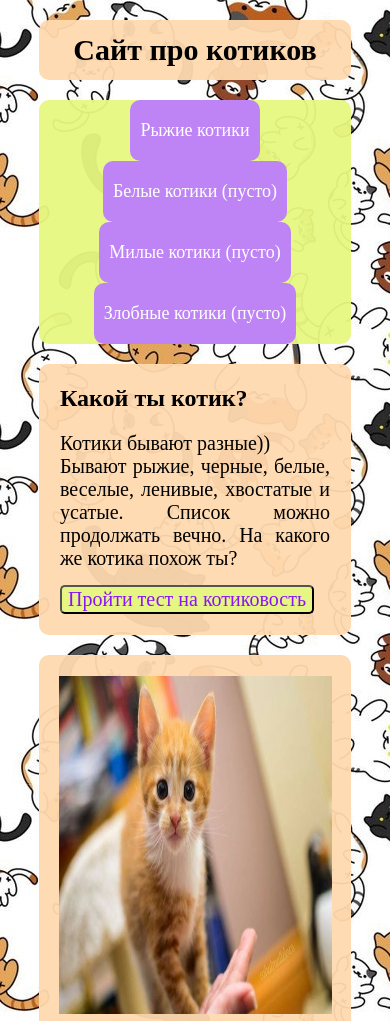
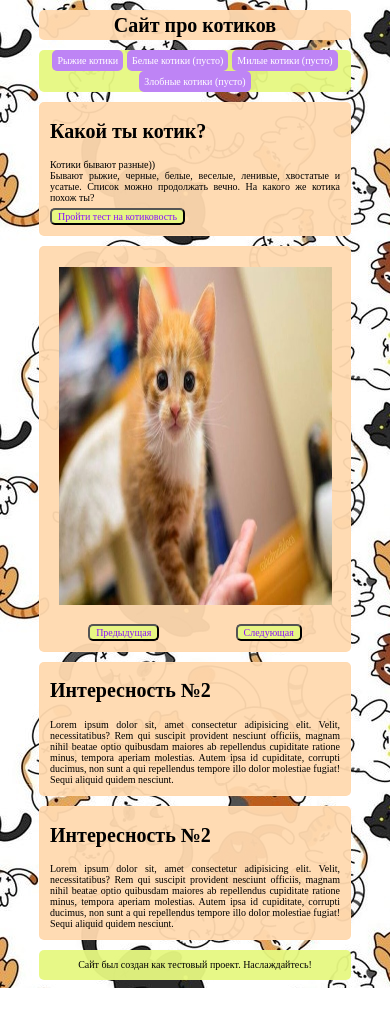
Before and after one commit to KHTRE/KHTRE.github.io, a plain HTML site: page index.html in a window 390 px wide. Shown: the top 1021 px of the page. After the commit the page ends 988 px from the top, so only its background shows below. Drawn offline with Linux system fonts and the light colour scheme.

Commit message:
Add files via upload

```diff
--- a/style.css
+++ b/style.css
@@ -1,6 +1,10 @@
 * {
   box-sizing: border-box;
 }
+
+
+
+
 
 html {
   scroll-behavior: smooth;
@@ -20,7 +24,7 @@ html {
   box-sizing: border-box;
   width: 80vw;
   margin: 0 auto;
-  /* border: 1px solid black */
+
 }
 
 .bacground-main {
@@ -213,6 +217,12 @@ html {
 }
 
 
+
+
+
+
+
+
 .container-vid iframe {
   width: 100%;
   height: 250px;
@@ -271,3 +281,111 @@ html {
   display: flex;
   justify-content: space-around;
 }
+
+
+
+
+
+
+/* Применяет другие стили при малом разрешении экрана */
+@media only screen and (max-width: 950px) {
+
+  html {
+    scroll-behavior: smooth;
+    --block-height: 30px;
+    --standart-height-margin: 10px;
+
+  }
+
+  .header {
+    position: relative;
+    width: 80vw;
+    background-color: rgba(255, 218, 175, 0.95);
+    margin: var(--standart-height-margin) 0;
+    text-align: center;
+    border-radius: 5px;
+    font-size: 20px;
+    font-weight: bold;
+    line-height: var(--block-height);
+
+  }
+
+  .nav {
+    position: sticky;
+    top: 0px;
+    /* margin: 0 auto; */
+    width: 80vw;
+    text-align: center;
+    height: auto;
+    background-color: rgba(230, 248, 129, 0.95);
+    color: #fff;
+    border-radius: 5px;
+  }
+
+  .nav__link:link {
+    display: inline-block;
+    font-size: 10px;
+    margin: 0;
+    padding: 5px 5px;
+    color: #fff;
+    text-decoration: none;
+    background-color: rgb(190, 132, 245);
+    border-radius: 5px;
+
+  }
+
+  .article {
+    position: static;
+    display: block;
+    width: calc (80vw - 2px);
+    background-color: rgba(255, 218, 175, 0.95);
+    border-radius: 5px;
+    margin-top: var(--standart-height-margin);
+    border: 1px solid rgba(255, 218, 175, 0.95);;
+    padding: 0 5px;
+  }
+
+  .paragraph-main {
+    text-align: left;
+    font-size: 20px;
+    padding: 0 5px;
+  }
+
+  .paragraph {
+    text-align: justify;
+    font-size: 10px;
+    padding: 0 5px;
+  }
+
+  .button {
+    text-align: justify;
+    font-size: 10px;
+    background-color: rgba(230, 248, 129, 0.95);
+    margin: 5px 0 0 0;
+    font-family: 'Times New Roman', Times, serif;
+    border-radius: 5px;
+  }
+
+  .main {
+    min-height: calc(100vh - var(--standart-height-margin)*4 - var(--block-height)*3);
+  }
+
+  .footer {
+    line-height: var(--block-height);
+    font-size: 10px;
+    text-align: center;
+    margin-top: var(--standart-height-margin);
+    border-radius: 5px;
+    width: 80vw;
+    height: auto;
+    /* padding: 5px 0; */
+    background-color: rgba(230, 248, 129, 0.95);
+    /* position: absolute;
+    bottom: 0; */
+    /* margin: 0 auto; */
+  }
+
+
+
+
+}
```
